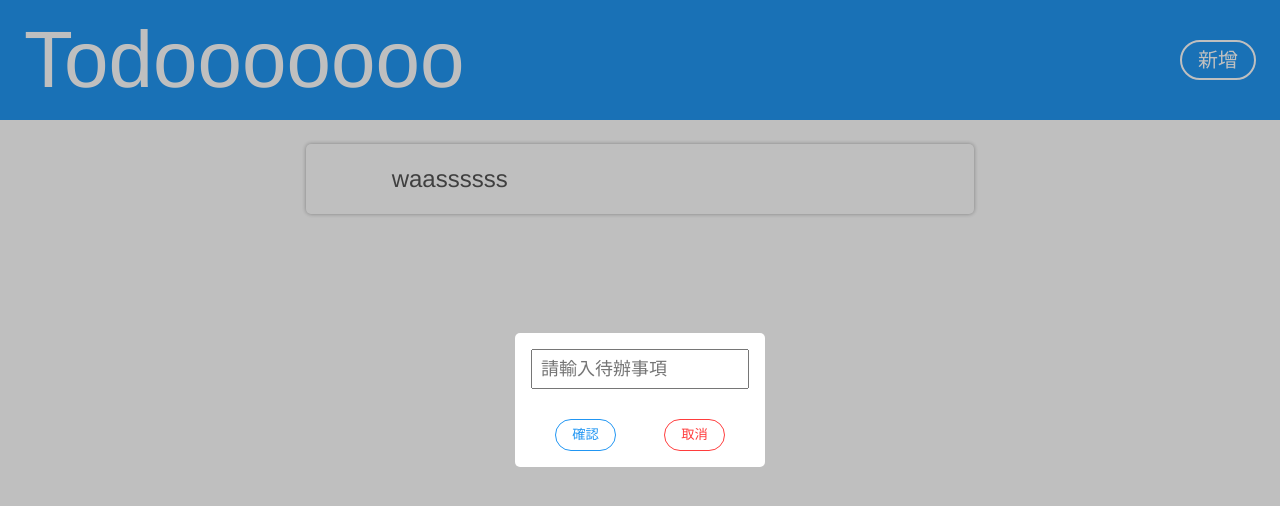
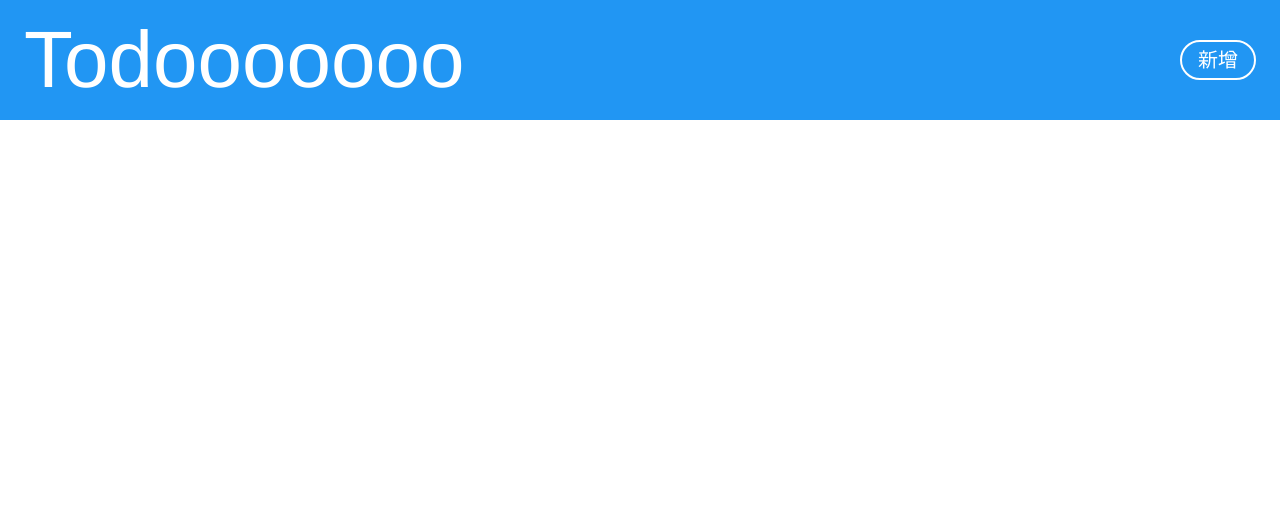
Before and after one commit to NTUT-NPC/vue-tutorial-todo, a Vue app: page / in a window 1280 px wide. Shown: the top 506 px of the page. Built offline with nearby package versions, Linux system fonts and the light colour scheme.

Commit message:
Finish functions

```diff
--- a/src/App.vue
+++ b/src/App.vue
@@ -2,22 +2,38 @@
   <div id="app">
     <div class="header">
       <span class="header__title">Todooooooo</span>
-      <input class="header__add-btn" type="button" value="新增">
+      <input class="header__add-btn" type="button" value="新增" @click="addTodoDialogVisible = true">
     </div>
     <div class="todo-list">
-      <div class="todo-list__item">
-        <input class="todo-item__checkbox" id="cb-1" type="checkbox">
-        <label for="cb-1"></label>
-        <span class="todo-item__text">waassssss</span>
-        <input class="todo-item__delete-btn" type="button" value="刪除">
+      <div v-for="(todo, index) in todos" :key="`todo-${index}`" class="todo-list__item">
+        <input
+          :checked="todo.completed"
+          @change="changeTodoStatus(index, $event.target.checked)"
+          class="todo-item__checkbox"
+          :id="`cb-${index}`"
+          type="checkbox"
+        >
+        <label :for="`cb-${index}`"></label>
+        <span class="todo-item__text">{{ todo.text }}</span>
+        <input class="todo-item__delete-btn" type="button" value="刪除" @click="removeTodo(index)">
       </div>
     </div>
-    <div class="add-todo-dialog">
+    <div v-if="addTodoDialogVisible" class="add-todo-dialog">
       <div class="add-todo-dialog__card">
-        <input class="add-todo-dialog__input" type="text" placeholder="請輸入待辦事項">
+        <input
+          v-model="addTodoText"
+          class="add-todo-dialog__input"
+          type="text"
+          placeholder="請輸入待辦事項"
+        >
         <div class="dialog-buttons">
-          <input class="dialog-buttons__confirm-btn" type="button" value="確認">
-          <input class="dialog-buttons__cancel-btn" type="button" value="取消">
+          <input class="dialog-buttons__confirm-btn" type="button" value="確認" @click="addTodo">
+          <input
+            class="dialog-buttons__cancel-btn"
+            type="button"
+            value="取消"
+            @click="addTodoDialogVisible = false"
+          >
         </div>
       </div>
     </div>
@@ -26,7 +42,37 @@
 
 <script>
 export default {
-  name: 'app'
+  name: 'app',
+  data () {
+    return {
+      addTodoDialogVisible: false,
+      addTodoText: '',
+      todos: JSON.parse(localStorage.getItem('todos')) || []
+    }
+  },
+  methods: {
+    saveToLocalStorage () {
+      localStorage.setItem('todos', JSON.stringify(this.todos))
+    },
+    addTodo () {
+      this.todos.push({
+        text: this.addTodoText,
+        completed: false
+      })
+      this.addTodoDialogVisible = false
+      this.addTodoText = ''
+      this.saveToLocalStorage()
+    },
+    removeTodo (todoObjectIndex) {
+      this.todos.splice(todoObjectIndex, 1)
+      this.saveToLocalStorage()
+    },
+    changeTodoStatus (todoObjectIndex, newStatus) {
+      console.log(newStatus)
+      this.todos[todoObjectIndex].completed = newStatus
+      this.saveToLocalStorage()
+    }
+  }
 }
 </script>
 
```
